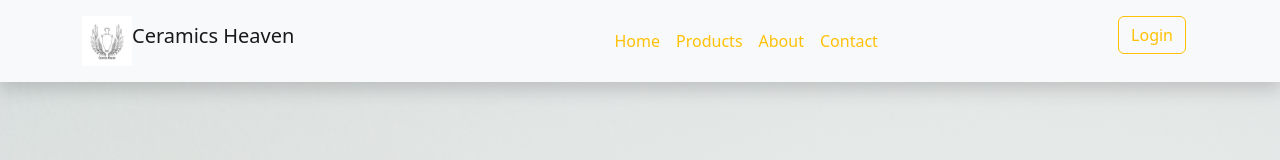
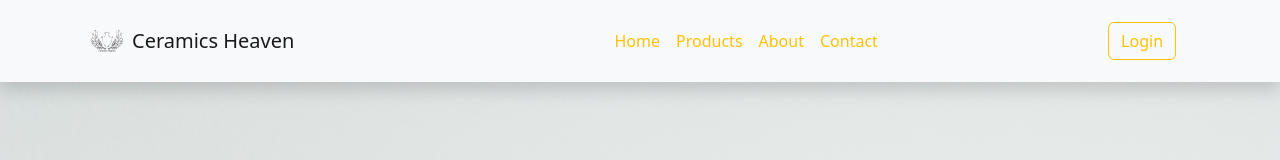
Before and after one commit to amrutgawade/ceramicsheaven-client, a React (Vite) app: page / in a window 1280 px wide. Shown: the top 160 px of the page. Built offline with nearby package versions, Linux system fonts and the light colour scheme; some icons are missing.

Commit message:
style: Navbar Styling fixed

```diff
--- a/src/layouts/frontend/Navbar.jsx
+++ b/src/layouts/frontend/Navbar.jsx
@@ -2,7 +2,7 @@ import React, { useEffect, useState } from "react";
 import { Link } from "react-router-dom";
 import "../../assets/frontend/js/script";
 import "./Navbar.css";
-import Logo from "../../assets/frontend/assets/img/logo.png";
+import Logo from "../../assets/frontend/assets/img/logo.svg";
 
 
 function Navbar() {
@@ -49,12 +49,15 @@ function Navbar() {
             >
               <span className="navbar-toggler-icon" />
             </button>
-            <img className="mx-auto d-block" src={Logo} alt="" width="50" height="50" />
-            <Link className="navbar-brand me-auto" to="/">
+            <img className="my-auto" src={Logo} alt="" width="50" height="50" />
+            <Link className="navbar-brand me-auto my-auto" to="/">
               Ceramics Heaven
             </Link>
+            </div>
+            <div className="d-flex">
+
             {isLoggedIn === null ? (
-              <div className="position-absolute end-0 me-4">
+              <div className="position-absolute end-0 translate-middle">
                 <Link
                   type="button"
                   className="btn btn-outline-warning"
@@ -64,7 +67,7 @@ function Navbar() {
                 </Link>
               </div>
             ) : (
-              <div className="d-flex position-absolute end-0 me-4">
+              <div className="d-flex position-absolute end-0 translate-middle-y me-4">
                 <form className="d-flex">
                   <button
                     className="btn btn-outline-warning position-relative me-3"
```
Also changed, not shown: src/assets/frontend/assets/img/logo.png (deleted), src/assets/frontend/assets/img/logo.svg (added).
